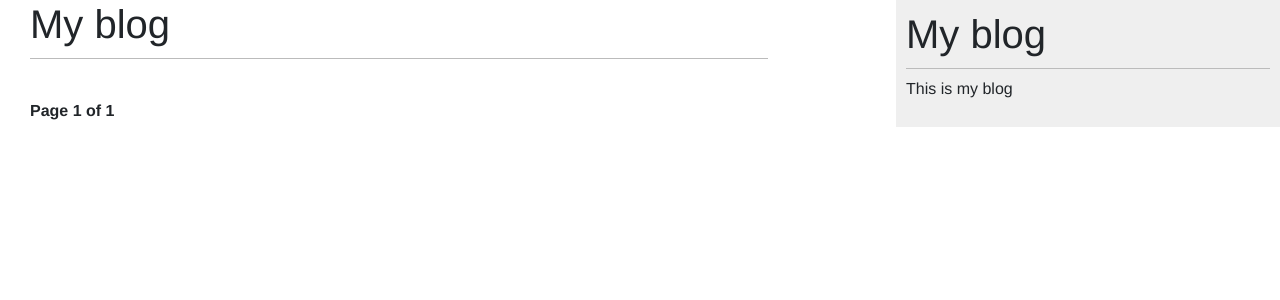
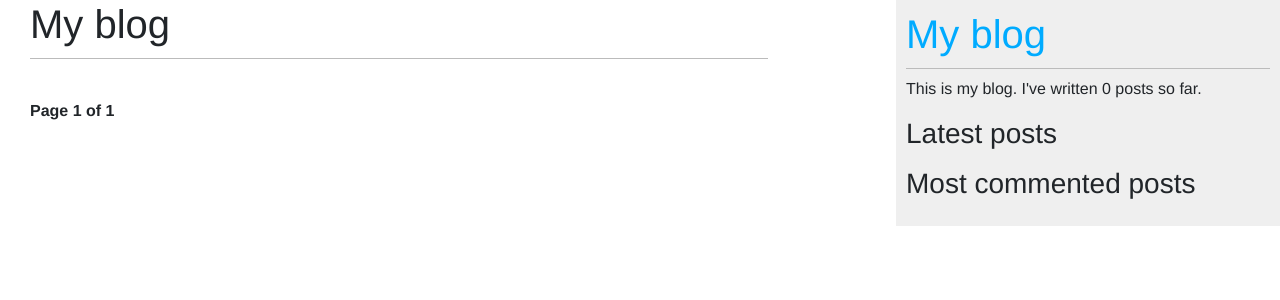
Before and after one commit to 2005869/blog, a Django app: page / in a window 1280 px wide. Shown: the top 300 px of the page. Run offline with Django 4.2, Linux system fonts and the light colour scheme; data that the repository does not hold is empty.

Commit message:
custom tag templates

```diff
--- a/blogapp/templates/blogapp/base.html
+++ b/blogapp/templates/blogapp/base.html
@@ -1,3 +1,4 @@
+{% load blog_tags %}
 {% load static %}
 <!doctype html>
 <html lang="en">
@@ -16,8 +17,19 @@
     {% block content %} {% endblock %}
 </div>
 <div id="sidebar">
-    <h1>My blog</h1>
-    <p>This is my blog</p>
+    <h1><a href="/">My blog</a></h1>
+    <p>This is my blog. I've written {% total_posts %} posts so far.</p>
+    <h3>Latest posts</h3>
+    {% show_latest_posts 3 %}
+    <h3>Most commented posts</h3>
+    {% get_most_commented_posts as most_commented_posts %}
+    <ul>
+        {% for post in most_commented_posts %}
+            <li>
+                <a href="{{ post.get_absolute_url }}">{{ post.title }}</a>
+            </li>
+        {% endfor %}
+    </ul>
 </div>
 <script src="https://cdn.jsdelivr.net/npm/bootstrap@5.2.3/dist/js/bootstrap.bundle.min.js" integrity="sha384-kenU1KFdBIe4zVF0s0G1M5b4hcpxyD9F7jL+jjXkk+Q2h455rYXK/7HAuoJl+0I4" crossorigin="anonymous"></script>
 <script src="https://cdn.jsdelivr.net/npm/@popperjs/core@2.11.6/dist/umd/popper.min.js" integrity="sha384-oBqDVmMz9ATKxIep9tiCxS/Z9fNfEXiDAYTujMAeBAsjFuCZSmKbSSUnQlmh/jp3" crossorigin="anonymous"></script>
--- /dev/null
+++ b/blogapp/templates/blogapp/post/latest_posts.html
@@ -0,0 +1,7 @@
+<ul>
+    {% for post in latest_post %}
+        <li>
+            <a href="{{ post.get_absolute_url }}">{{ post.title }}</a>
+        </li>
+    {% endfor %}
+</ul>
--- /dev/null
+++ b/blogapp/templatetags/blog_tags.py
@@ -0,0 +1,22 @@
+from django import template
+from django.db.models import Count
+from .. import models
+
+
+register = template.Library()
+
+
+@register.simple_tag
+def total_posts():
+    return models.Post.published.count()
+
+
+@register.inclusion_tag('blogapp/post/latest_posts.html')
+def show_latest_posts(count=5):
+    latest_posts = models.Post.published.order_by('-publish')[:count]
+    return {'latest_posts': latest_posts}
+
+
+@register.simple_tag
+def get_most_commented_posts(count=5):
+    return models.Post.published.annotate(total_comments=Count('comments')).order_by('-total_comments')[:count]
```
Also changed, not shown: blogapp/templatetags/__init__.py (added).
